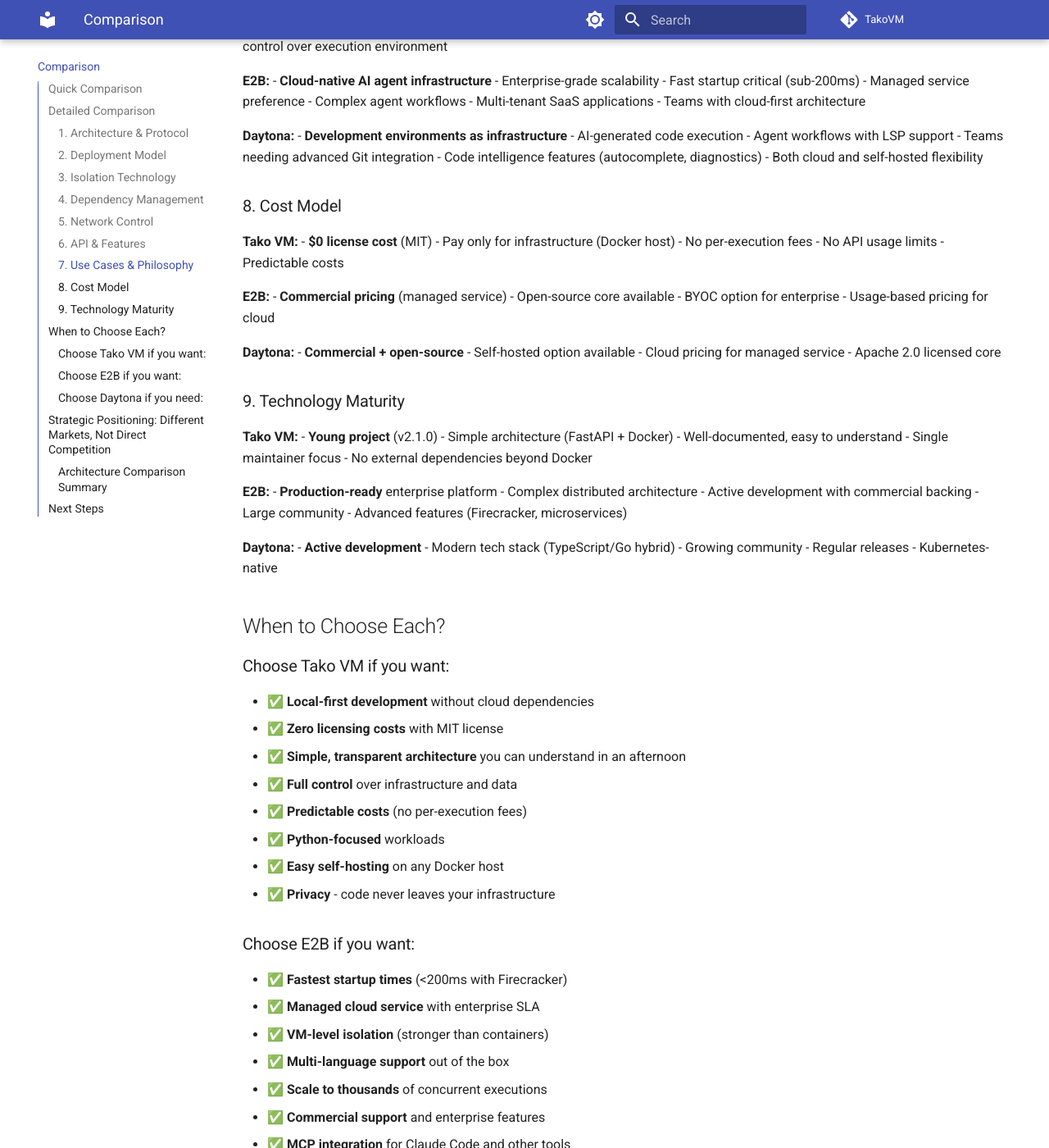
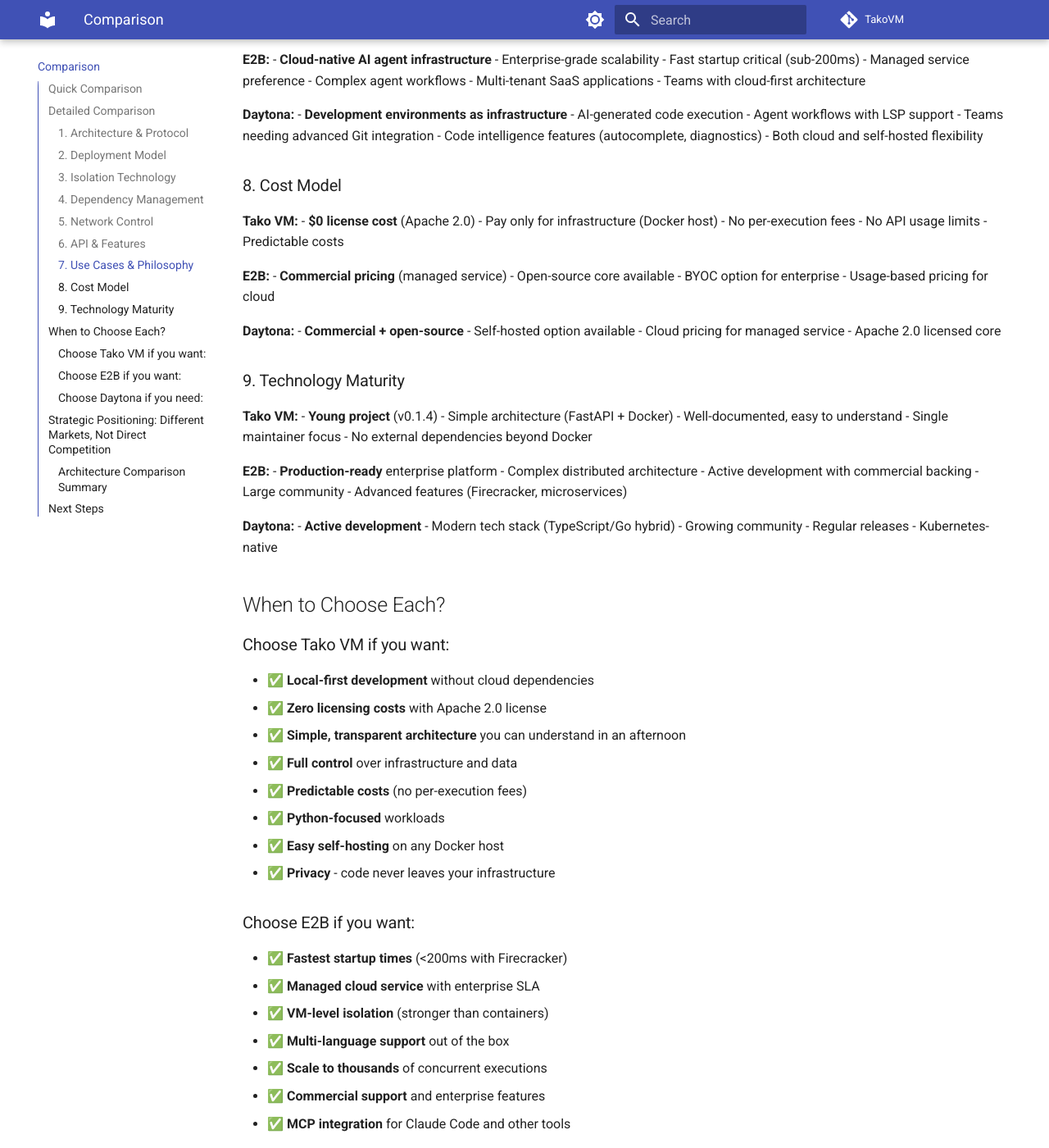
Before and after one commit to outerport/TakoVM, an MkDocs documentation site: the page built from docs/comparison.md, in a window 1280 px wide and 1400 px high, scrolled down 3355 px. Shown: the whole window at 82% size. Built offline with MkDocs 1.6.1 and Material for MkDocs 9.7.7, drawn with Linux system fonts in a browser that asks for light colours; comment, search, counter and statistics services are not loaded; some of the changed text lies outside the part shown.

Commit message:
fix incorrect URLs, version, and license in docs
- Replace placeholder git clone URLs (YOUR_ORG, example) with las7/TakoVM
- Fix version v2.1.0 → v0.1.4 in comparison.md
- Fix license MIT → Apache 2.0 in comparison.md (3 places)
- Remove false --security-opt=no-new-privileges claim in comparison.md

Co-Authored-By: Claude Opus 4.6 <noreply@anthropic.com>

```diff
--- a/docs/comparison.md
+++ b/docs/comparison.md
@@ -7,7 +7,7 @@ Comparison of secure code execution platforms (as of January 2026)
 | Feature | Tako VM | E2B | Daytona |
 |---------|---------|-----|---------|
 | **Deployment** | Local-first, self-hosted | Cloud-native (+ BYOC) | Hybrid (cloud/self-hosted) |
-| **Pricing** | Free (MIT license) | Commercial + open-source | Commercial + open-source |
+| **Pricing** | Free (Apache 2.0 license) | Commercial + open-source | Commercial + open-source |
 | **Startup Time** | ~1-2s (Docker) | <200ms (Firecracker) | <90ms |
 | **Isolation** | Docker containers | Firecracker microVMs | Sandboxes |
 | **Language** | Python only | Multiple | Multiple |
@@ -207,7 +206,7 @@ Features:
 ### 8. Cost Model
 
 **Tako VM:**
-- **$0 license cost** (MIT)
+- **$0 license cost** (Apache 2.0)
 - Pay only for infrastructure (Docker host)
 - No per-execution fees
 - No API usage limits
@@ -228,7 +227,7 @@ Features:
 ### 9. Technology Maturity
 
 **Tako VM:**
-- **Young project** (v2.1.0)
+- **Young project** (v0.1.4)
 - Simple architecture (FastAPI + Docker)
 - Well-documented, easy to understand
 - Single maintainer focus
@@ -252,7 +251,7 @@ Features:
 
 ### Choose Tako VM if you want:
 - ✅ **Local-first development** without cloud dependencies
-- ✅ **Zero licensing costs** with MIT license
+- ✅ **Zero licensing costs** with Apache 2.0 license
 - ✅ **Simple, transparent architecture** you can understand in an afternoon
 - ✅ **Full control** over infrastructure and data
 - ✅ **Predictable costs** (no per-execution fees)
```
Also changed, not shown: other parts of docs/comparison.md (+0 -1 lines), docs/deployment/how-to-deploy.md (+3 -3 lines), docs/getting-started/installation.md (+1 -1 lines).
